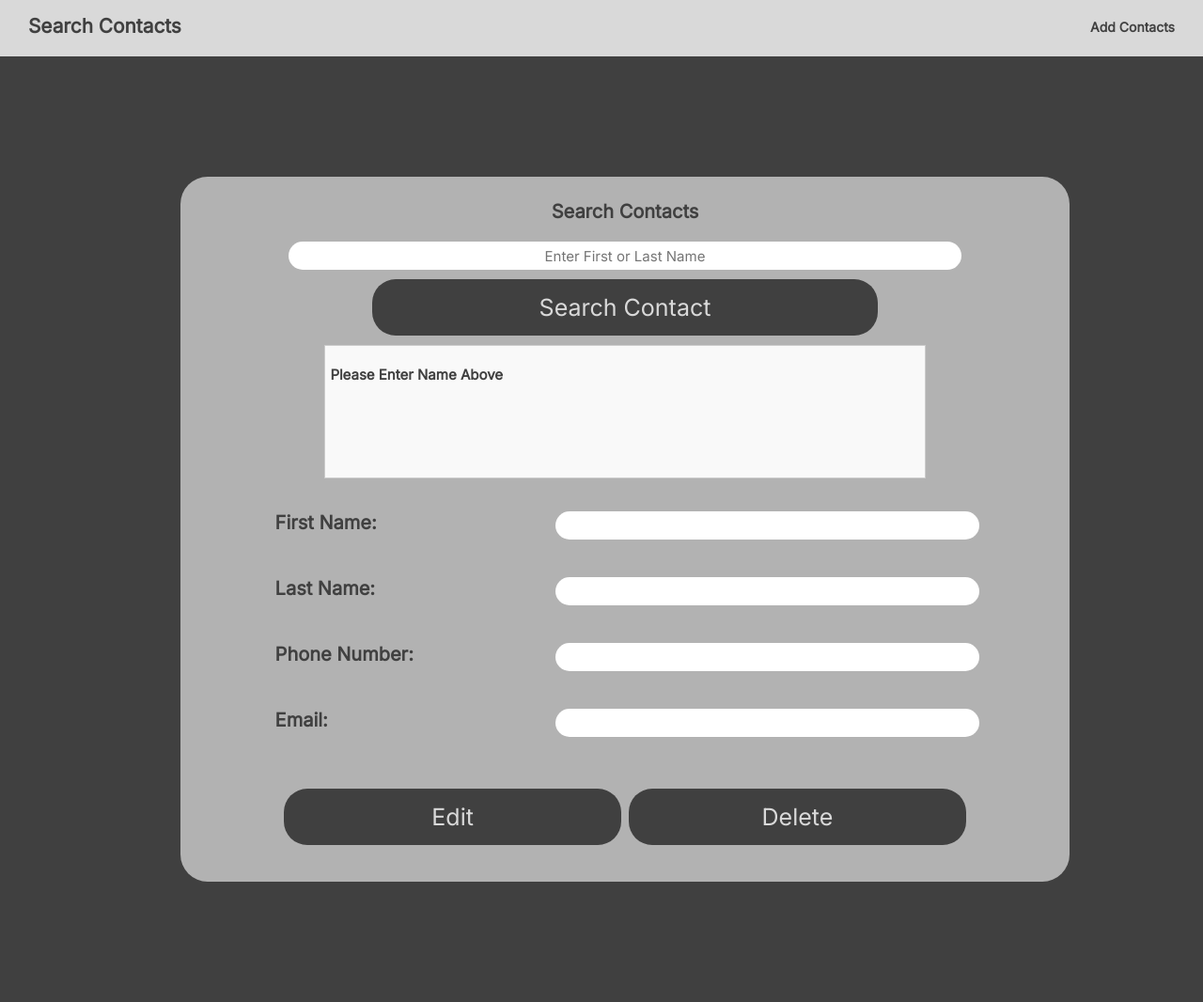
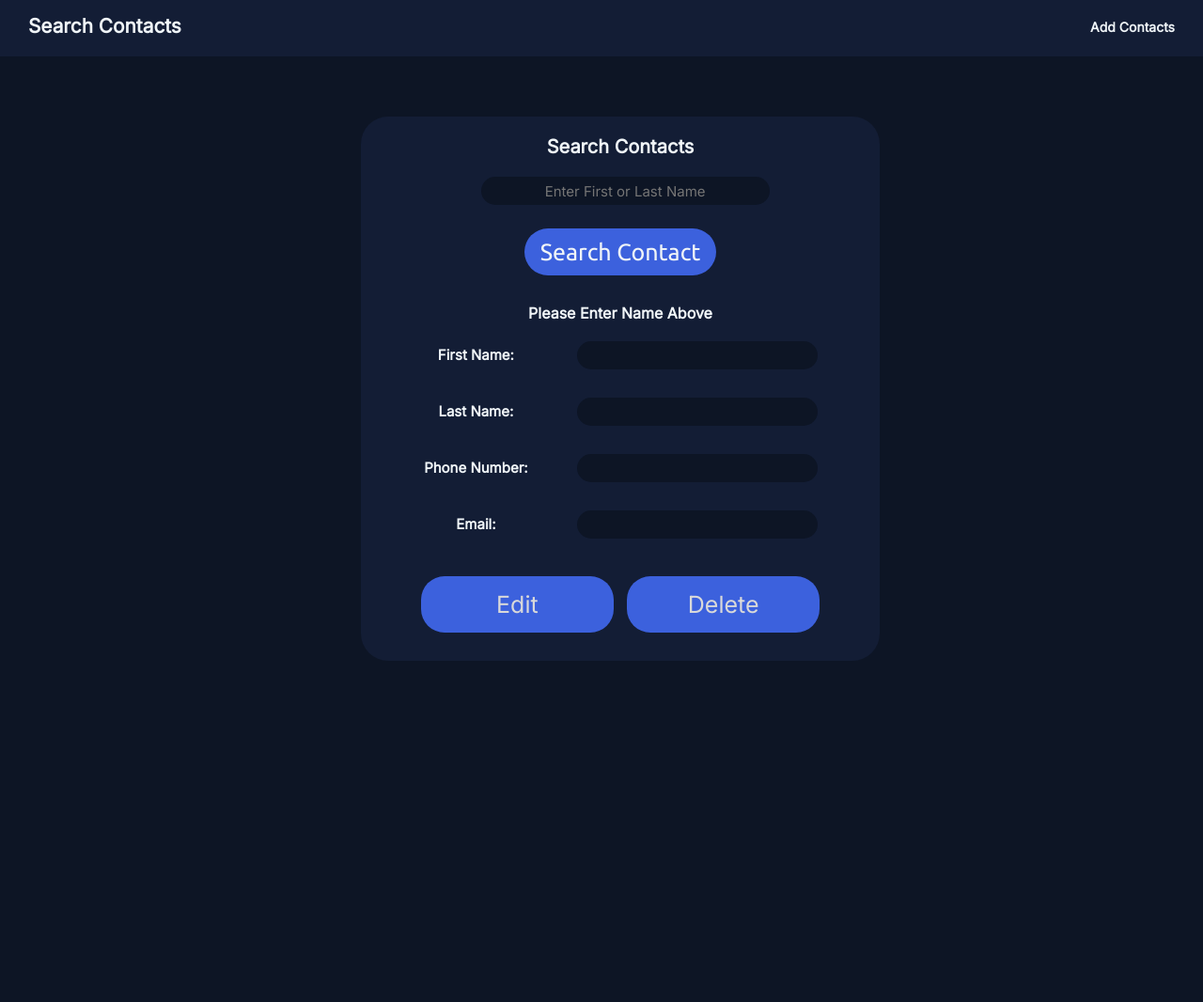
Before and after one commit to fgxmt/LAMP-Project-Group20, a PHP site: page /searchContact.html in a window 1280 px wide. Shown: the whole page at 94% size. After the commit the page ends 703 px from the top, so only its background shows below. Run offline with PHP 8.4, Linux system fonts and the light colour scheme.

Commit message:
changed colors

```diff
--- a/css/search.css
+++ b/css/search.css
@@ -1,33 +1,19 @@
-
-
-
-body
-{
+body {
     margin: 0;
-    background-color: #404040;
+    background-color: #0D1525;
 }
 a {
-  color: #404040;
+    color: #16A149;
     background-color: none;
     font-weight: bolder;
 }
 
-#title
-{
-    font-size: 40%;
-    width: 100%;
-    text-align: center;
-    font-family: 'Inter';
-    color: #404040;
-}
-
-#Header
-{
+#Header {
     width: 100%;
     height: 60px;
-    font-weight:bolder;
+    font-weight: bolder;
     font-family: 'Inter',Inter,monospace;
-    background-color: #D9D9D9;
+    background-color: #131D35;
 }
 #Website-Name {
     font-size: 130%;
@@ -35,136 +21,8 @@ a {
     margin-top: 15px;
     margin-bottom: 15px;
     padding-left: 30px;
-    color: #404040;
+    color: #F0F5F8;
 }
-
-.buttons
-{
-    font-size: 30px;
-    border-radius: 25px;
-    font-family: 'Ubuntu', sans-serif;
-}
-#sButton
-{
-    font-size: 25px;
-    width:60%;
-    height:60px;
-    border:none;
-    background-color: #404040;
-    color:#D9D9D9;
-    font-family:'Inter';
-}
-
-.buttons:hover{
-    background-color: #D9D9D9;
-    color: #FFFFFF;
-    opacity: 50%;
-}
-
-input[type="text"],input[type="password"],input[type="email"]{
-    border-radius: 25px;
-    text-align: center;
-    width: 80%;
-    margin-bottom: 10px;
-    font-family: 'Inter';
-    font-size: 15px;
-    height:30px;
-    outline:none;
-    border:none;
-
-}
-
-/* Inserting Search Contacts Page */
-#searchContactDiv
-{
-    width: 35%;
-    height: 700px;
-    margin-top: 10%;
-    margin-bottom: 10%;
-    margin-left: 30%;
-    margin-right: 30%;
-    text-align: center;
-    padding: 10px;
-    border-radius:29px;
-    background-color: #D9D9D9;
-    color: #404040;
-    font-weight: bolder;
-    font-family: 'Inter';
-}
-#searchContact-TextTitle
-{
-    font-size: 20px;
-    text-align: center;
-    margin-bottom:20px;
-}
-
-#searchContact-Text
-{
-    font-size: 15px;
-    text-align: left;
-}
-
-#searchContactButton
-{
-    margin-top:20px;
-    font-size: 25px;
-    height:50px;
-    border:none;
-    background-color: #404040;
-    color:#D9D9D9;
-    font-family:'Inter';
-}
-
-#searchContactDiv
-{
-    font-size: 30px;
-    width: 70%;
-    margin-left: 15%;
-    padding: 25px;
-    background-color: #b2b2b2;
-}
-
-#accessUIDiv
-{
-    font-size: 30px;
-    width: 70%;
-    margin-left: 15%;
-    padding: 25px;
-    background-color: #b2b2b2;
-}
-
-.buttons
-{
-    font-size: 30px;
-    border-radius: 25px;
-    width: 50%;
-    font-family: 'Ubuntu', sans-serif;
-}
-
-.buttons:hover{
-    background-color: #D9D9D9;
-    color: #FFFFFF;
-    opacity: 50%;
-}
-
-#firstNameS
-{
-	font-size: 15px;
-    width: 50%;
-    height:30px;
-    outline:none;
-    border:none;
-}
-#lastNameS
-{
-	font-size: 15px;
-    width: 50%;
-    height:30px;
-    outline:none;
-    border:none;
-}
-
-
 #navLink {
     position: absolute;
     right: 30px;
@@ -172,58 +30,100 @@ input[type="text"],input[type="password"],input[type="email"]{
     font-family: 'Inter', sans-serif;
     font-weight: bold;
     font-size: 14px;
-  color: #404040;
+    color: #F0F5F8;
     text-decoration: none;
 }
-
 #navLink:hover {
-  color: #95060a;
+    color: #16A149;
     text-decoration: underline;
 }
 
-/* Scrollable List */
-
-#resultsA {
-    height: 130px;
-    width: 70%;
-    overflow-y: auto;
-    border: 1px solid #ccc;
-    padding: 5px;
-    font-size: 15px;
-    line-height: 1.5em;
-    background-color: #f9f9f9;
-    margin: 10px auto 0 auto;
-    text-align: left;
+#searchContactDiv {
+    width: 40%;
+    margin-top: 5%;
+    margin-left: 30%;
+    text-align: center;
+    padding: 20px;
+    border-radius: 29px;
+    background-color: #131D35;
+    color: #F0F5F8;
+    font-weight: bolder;
+    font-family: 'Inter';
 }
 
-
-#resultsB {
-    margin-top: 20px;
-    padding: 15px;
-    border-radius: 10px;
-    text-align: left;
-    font-size: 14px;
-    color: #404040;
-    max-height: 300px;
-    overflow-y: auto;
+#searchContact-TextTitle {
+    font-size: 20px;
+    text-align: center;
+    margin-bottom: 20px;
 }
 
-#inputBlock{
-    padding-bottom:70px;
+#contact-Text {
+    font-size: 15px;
+    text-align: left;
+    color: #F0F5F8;
 }
-#inputHeaders{
-    display: flex;
+
+input[type="text"], input[type="password"], input[type="email"] {
+    border-radius: 25px;
+    background-color: #0D1525;
+    color: #F0F5F8;
+    text-align: center;
+    width: 100%;
+    margin-left: 2%;
+    margin-bottom: 2%;
+    font-family: 'Inter';
+    font-size: 15px;
+    height: 30px;
+    outline: none;
+    border: none;
+}
+
+#sBar {
+    width: 60%;
+    margin-bottom: 15px;
+}
+
+#sButton, .buttons {
+    font-size: 25px;
+    border-radius: 25px;
+    width: 40%;
+    font-family: 'Ubuntu', sans-serif;
+    height: 50px;
+    border: none;
+    background-color: #3C61DD;
+    color: #F0F5F8;
+    margin: 10px 5px 10px 5px;
+}
+
+#sButton:hover, .buttons:hover {
+    background-color: #00d5124f;
+    color: #FFFFFF;
+    opacity: 50%;
+}
+
+#resultsA, #resultsB {
+    margin-top: 20px;
+    color: #F0F5F8;
+}
+
+#inputBlock {
+    padding-bottom: 25px;
+    overflow: auto;
+}
+
+#inputHeaders {
+    display: block;
     float: left;
-    font-Size: 20px;
-    width: 25%;
-    margin-left:7%;
+    margin-top: 5px;
+    width: 30%;
+    margin-left: 5%;
+    color: #F0F5F8;
 }
-#inputField{
-    display: flex;
+#inputField {
+    display: block;
     float: right;
-    justify-content: center;
-    width: 65%;
-    /* padding-right:10%; */
+    width: 50%;
+    margin-right: 10%;
 }
 
 #edit{
@@ -231,7 +131,7 @@ input[type="text"],input[type="password"],input[type="email"]{
     width:40%;
     height:60px;
     border:none;
-    background-color: #404040;
+    background-color: #3C61DD;
     color:#D9D9D9;
     font-family:'Inter';
 }
@@ -240,7 +140,7 @@ input[type="text"],input[type="password"],input[type="email"]{
     width:40%;
     height:60px;
     border:none;
-    background-color: #404040;
+    background-color: #3C61DD;
     color:#D9D9D9;
     font-family:'Inter';
 }
```
Also changed, not shown: css/contacts.css (+24 -58 lines), css/styles.css (+36 -22 lines), index.html (+13 -7 lines), register.html (+18 -18 lines). Lines whose indentation alone changed are shown as unchanged.
